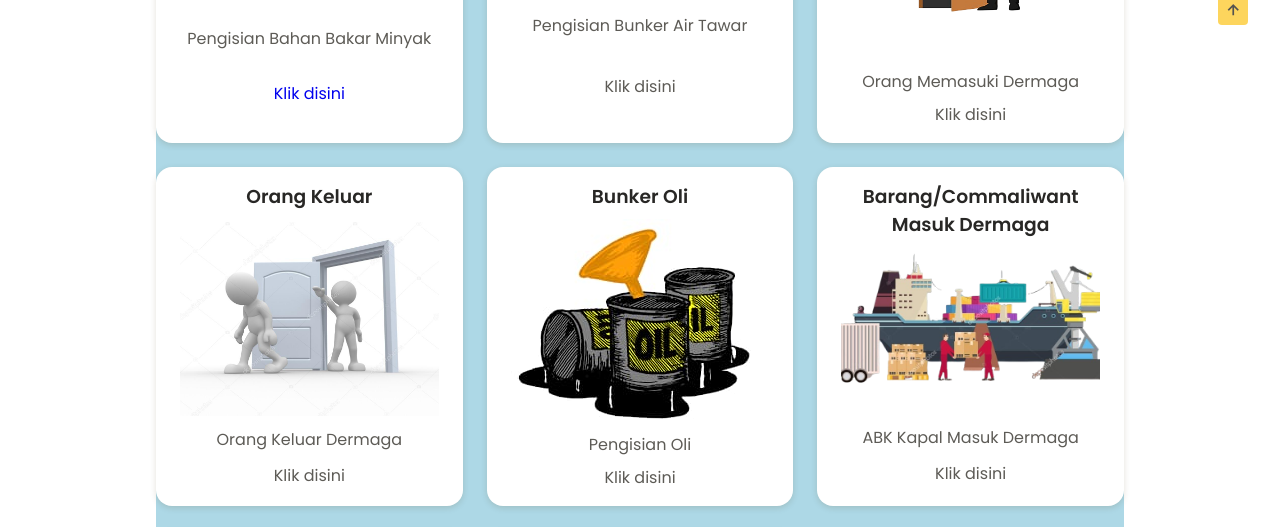
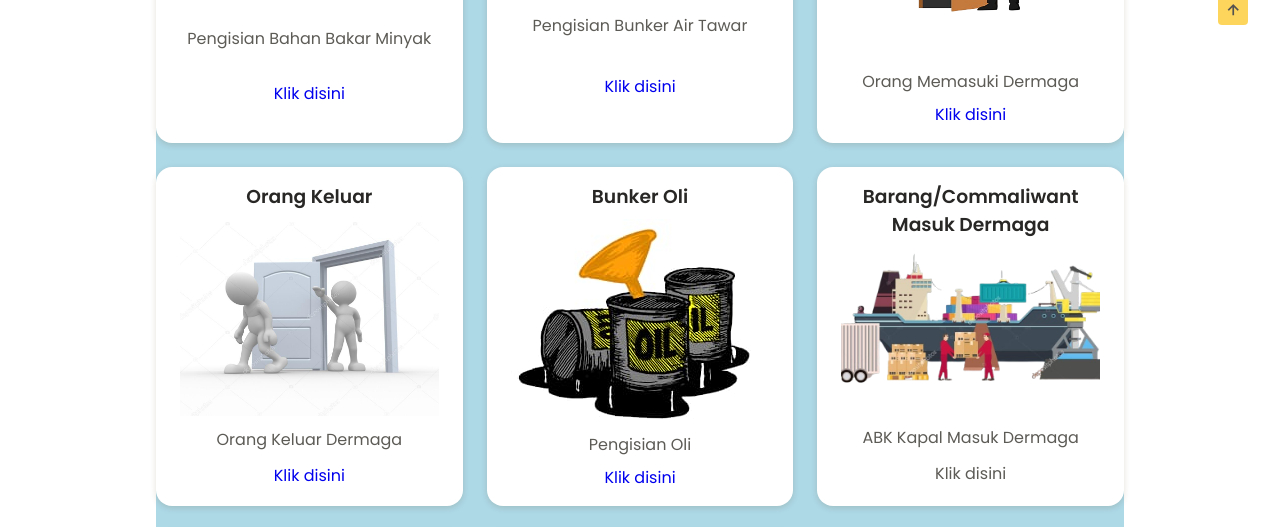
Before and after one commit to cntikaptrr/disnav, a plain HTML site: page main.html in a window 1280 px wide. Shown: the part 935-1462 px from the top of the page. Drawn offline with nearby package versions, Linux system fonts and the light colour scheme.

Commit message:
Update main.html

```diff
--- a/main.html
+++ b/main.html
@@ -78,7 +78,7 @@
                     <img src="assets/img/watertank.jpg">
                     <p class="services__description">Pengisian Bunker Air Tawar</p>
                     <div>
-                        <class="services__link">Klik disini</a>
+                        <a href="https://forms.gle/NbLdS68KmbT8etoA8" class="services__link">Klik disini</a>
                     </div>
                 </div>
 
@@ -87,7 +87,7 @@
                     <img src="assets/img/orangmasuk.png">
                     <p class="services__description">Orang Memasuki Dermaga</p>
                     <div>
-                        <class="services__link">Klik disini</a>
+                        <a href="https://forms.gle/WZCmhkt3mU2GAKXz5" class="services__link">Klik disini</a>
                     </div>
                 </div>
 
@@ -96,7 +96,7 @@
                     <img src="assets/img/orangkeluar.jpg">
                     <p class="services__description">Orang Keluar Dermaga</p>
                     <div>
-                        <class="services__link">Klik disini</a>
+                        <a href="https://forms.gle/PcP67f5f5du4ZxbN9" class="services__link">Klik disini</a>
                     </div>
                 </div>
 
@@ -105,7 +105,7 @@
                     <img src="assets/img/oli.jpg">
                     <p class="services__description">Pengisian Oli</p>
                     <div>
-                        <class="services__link">Klik disini</a>
+                        <a href="https://forms.gle/tFTJHtruW6gRxuJJ6" class="services__link">Klik disini</a>
                     </div>
                 </div>
 
```
